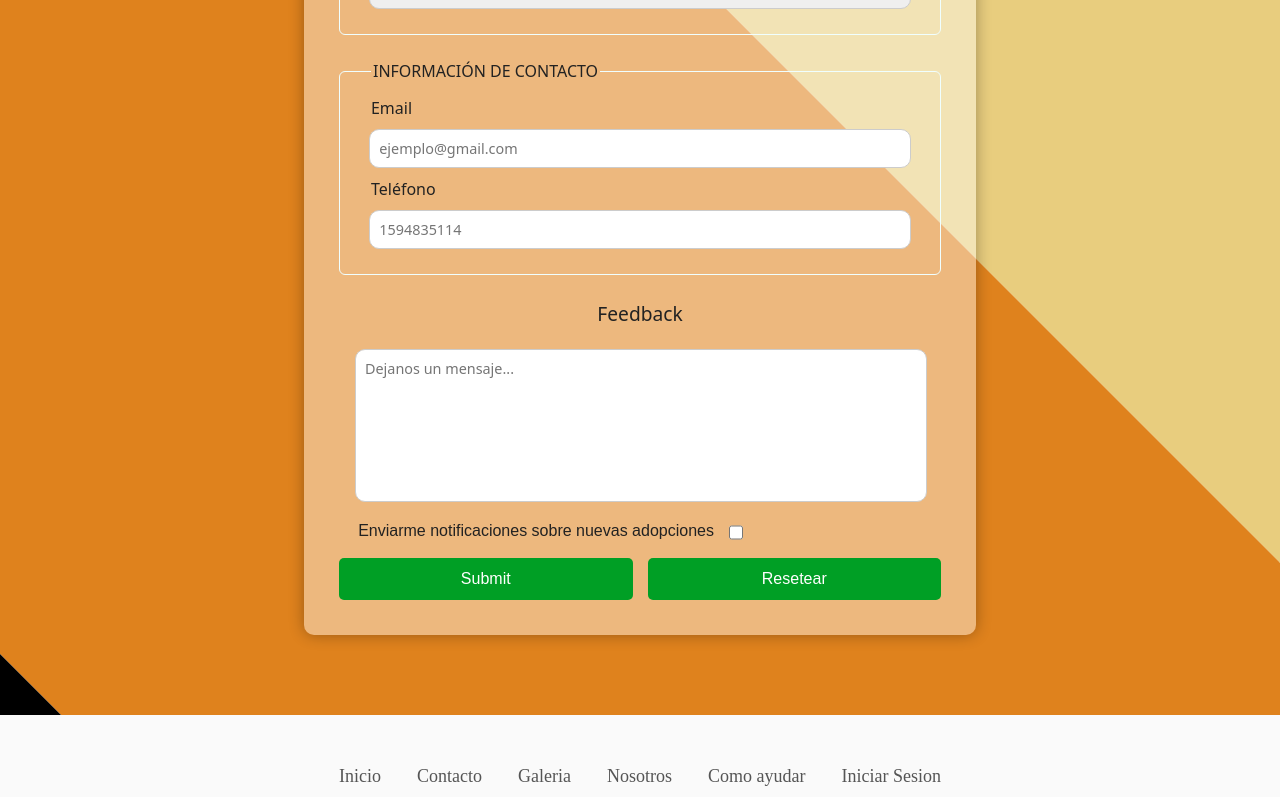
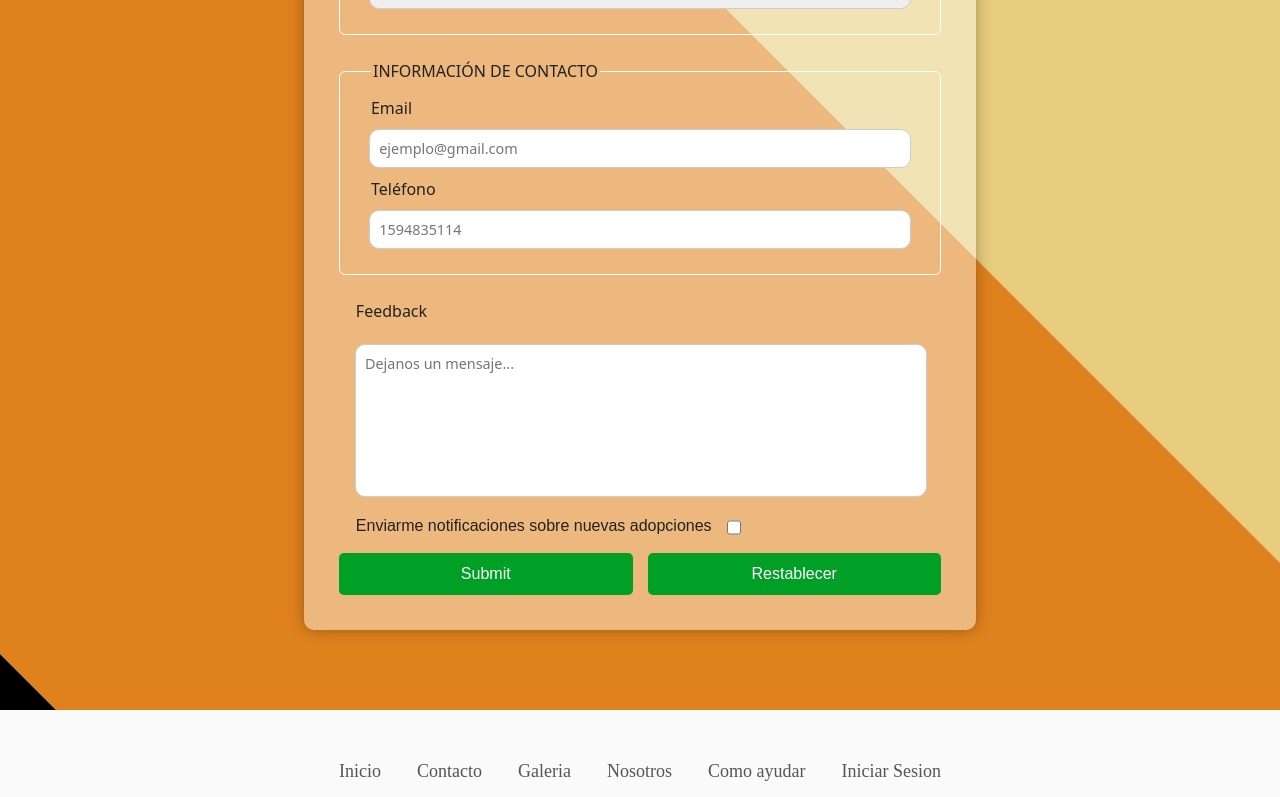
Before and after one commit to Anxzwe/Trabajo-Final-2, a React (Vite) app: page /contacto in a window 1280 px wide. Shown: the part 491-1288 px from the top of the page. Built offline with nearby package versions, Linux system fonts and the light colour scheme; a web font is replaced by a local one.

Commit message:
Añadiendo las proptypes que faltaban

```diff
--- a/src/components/Formulario/FormLabel.jsx
+++ b/src/components/Formulario/FormLabel.jsx
@@ -2,16 +2,16 @@ import React from 'react'
 import PropTypes from "prop-types";
 import '../../styles/Formulario/FormLabel.css';
 
-export default function FormLabel({ labelFor, classN, text }) {
+export default function FormLabel({ labelFor, className, text }) {
 
 
     return (
-        <label htmlFor={labelFor} className={`formulario__label  ${classN}`}>{text}</label>
+        <label htmlFor={labelFor} className={`formulario__label  ${className}`}>{text}</label>
     )
 }
 
 FormLabel.propTypes = {
     labelFor: PropTypes.string.isRequired,
-    classN: PropTypes.string,
+    className: PropTypes.string,
     text: PropTypes.string.isRequired,
 };
--- a/src/components/Formulario/Formulario.jsx
+++ b/src/components/Formulario/Formulario.jsx
@@ -209,7 +209,7 @@ export default function Formulario() {
                             classN={"formulario__button"}
                             //  Tuve que hacer que sea type button y no reset, porque sino cuando yo lo apreto, el options, en vez de quedarme en "Selecciona un género" me quedaba en la opción hombre y no deberia de pasar eso.
                             type={"button"}
-                            value={"Resetear"}
+                            value={"Restablecer"}
                             onClick={() => setFormData({
                                 name: '',
                                 surname: '',
--- a/src/components/Navbar/NavbarItem.jsx
+++ b/src/components/Navbar/NavbarItem.jsx
@@ -30,7 +30,7 @@ export default function NavbarItem({ href, IconText, iconClasses, disabled}) {
 }
 
 NavbarItem.propTypes = {
-    href: PropTypes.string,
+    href: PropTypes.string.isRequired,
     IconText: PropTypes.string.isRequired,
     iconClasses: PropTypes.string.isRequired,
     disabled: PropTypes.bool
```
Also changed, not shown: src/components/Formulario/FormArea.jsx (+12 -5 lines), src/components/Formulario/FormInput.jsx (+19 -1 lines), src/components/Formulario/FormSelect.jsx (+11 -1 lines).
